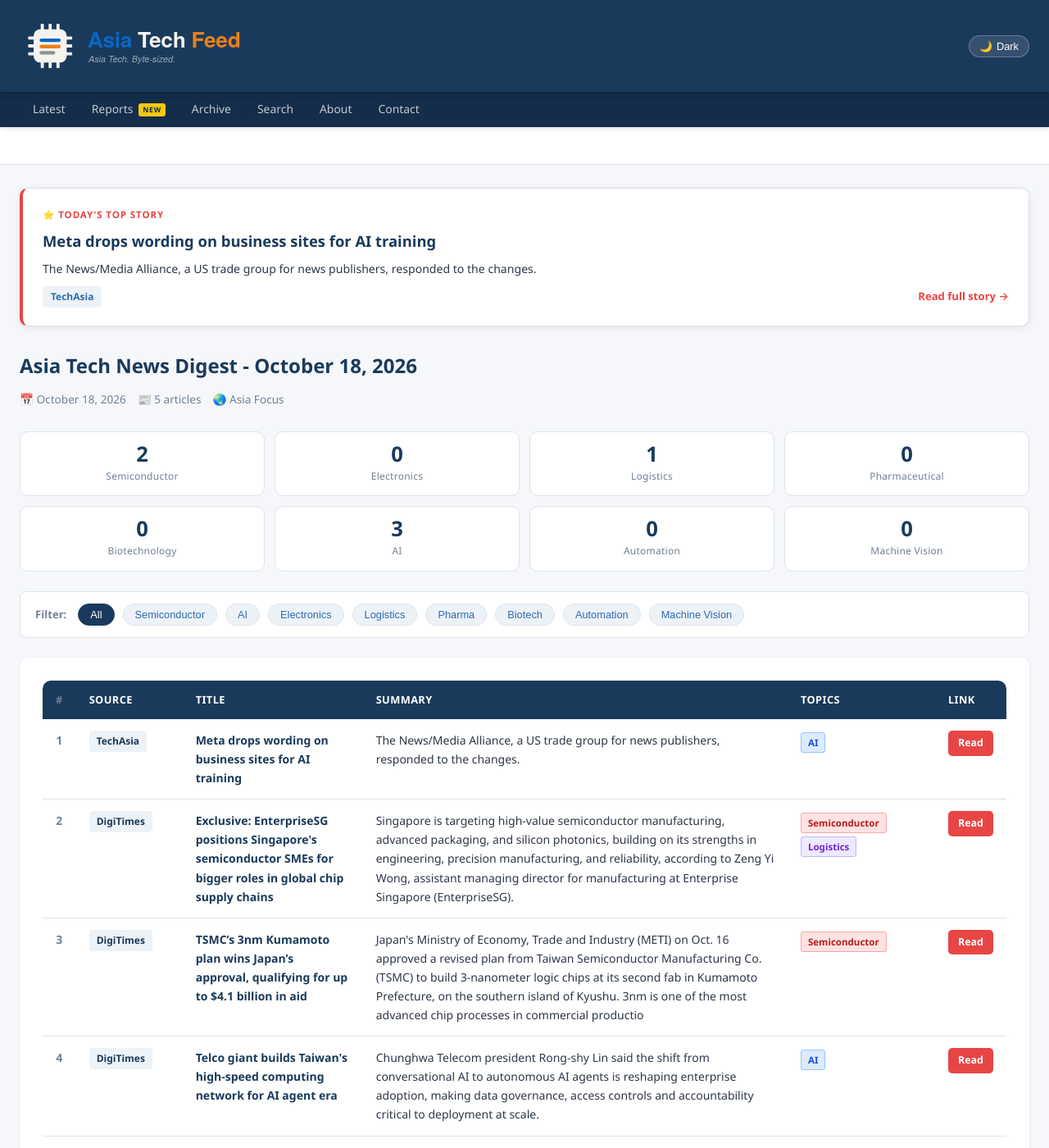
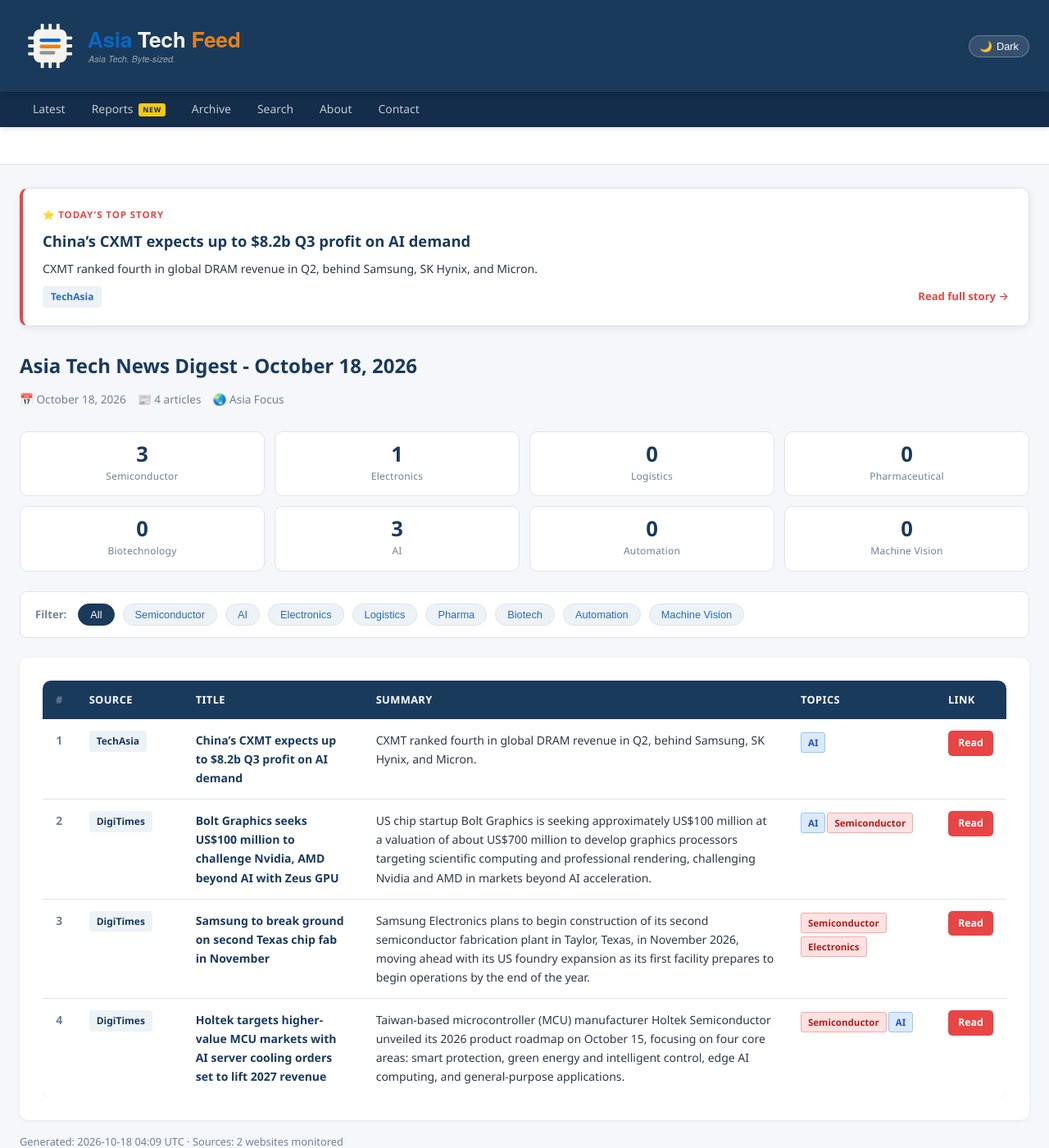
Before and after one commit to asiatechfeed/Asia-Tech-Feed, a Jekyll site: the page built from _posts/2026-10-18-asia-tech-news-digest.md, in a window 1280 px wide and 1400 px high. Shown: the whole window at 82% size. Built offline with Jekyll 4.4.1, drawn with Linux system fonts in a browser that asks for light colours; a script that is not in the unit is left out; some of the changed text lies outside the part shown.

Commit message:
📰 News digest 2026-10-18 (4 articles)

```diff
--- a/_data/seen_urls.json
+++ b/_data/seen_urls.json
@@ -197,5 +197,9 @@
   "d2c1e9de69": "2026-10-18",
   "b27feded9d": "2026-10-18",
   "7d2aa194d3": "2026-10-18",
-  "9ca633e300": "2026-10-18"
+  "9ca633e300": "2026-10-18",
+  "3bd3961e9f": "2026-10-18",
+  "574d04b768": "2026-10-18",
+  "35acf557d5": "2026-10-18",
+  "544410413e": "2026-10-18"
 }
--- a/_posts/2026-10-18-asia-tech-news-digest.md
+++ b/_posts/2026-10-18-asia-tech-news-digest.md
@@ -1,15 +1,15 @@
 ---
 layout: post
 title: "Asia Tech News Digest - October 18, 2026"
-date: 2026-10-18 08:58:44 +0800
-articles_count: 5
-sources_count: 3
-sources: ["DigiTimes", "NikkeiAsia", "TechAsia"]
+date: 2026-10-18 12:09:55 +0800
+articles_count: 4
+sources_count: 2
+sources: ["DigiTimes", "TechAsia"]
 csv_file: /assets/data/news-2026-10-18.tsv
-featured_title: "Meta drops wording on business sites for AI training"
-featured_url: "https://www.techinasia.com/meta-signs-gpu-capacity-deal-ai-firm-firmus"
+featured_title: "China\u2019s CXMT expects up to $8.2b Q3 profit on AI demand"
+featured_url: "https://www.techinasia.com/chinas-cxmt-reportedly-eyes-42b-ipo-in-2026"
 featured_source: "TechAsia"
-featured_summary: "The News/Media Alliance, a US trade group for news publishers, responded to the changes."
+featured_summary: "CXMT ranked fourth in global DRAM revenue in Q2, behind Samsung, SK Hynix, and Micron."
 featured_image: ""
 ---
 
@@ -28,42 +28,34 @@ featured_image: ""
 <tr>
   <td class="col-num">1</td>
   <td class="col-source"><span class="source-badge">TechAsia</span></td>
-  <td class="col-title"><span class="article-title">Meta drops wording on business sites for AI training</span></td>
-  <td class="col-summary">The News/Media Alliance, a US trade group for news publishers, responded to the changes.</td>
+  <td class="col-title"><span class="article-title">China’s CXMT expects up to $8.2b Q3 profit on AI demand</span></td>
+  <td class="col-summary">CXMT ranked fourth in global DRAM revenue in Q2, behind Samsung, SK Hynix, and Micron.</td>
   <td class="col-tags"><span class="tag ai">AI</span></td>
-  <td class="col-link"><a class="btn-link" href="https://www.techinasia.com/meta-signs-gpu-capacity-deal-ai-firm-firmus" target="_blank" rel="noopener">Read</a></td>
+  <td class="col-link"><a class="btn-link" href="https://www.techinasia.com/chinas-cxmt-reportedly-eyes-42b-ipo-in-2026" target="_blank" rel="noopener">Read</a></td>
 </tr>
 <tr>
   <td class="col-num">2</td>
   <td class="col-source"><span class="source-badge">DigiTimes</span></td>
-  <td class="col-title"><span class="article-title">Exclusive: EnterpriseSG positions Singapore's semiconductor SMEs for bigger roles in global chip supply chains</span></td>
-  <td class="col-summary">Singapore is targeting high-value semiconductor manufacturing, advanced packaging, and silicon photonics, building on its strengths in engineering, precision manufacturing, and reliability, according to Zeng Yi Wong, assistant managing director for manufacturing at Enterprise Singapore (EnterpriseSG).</td>
-  <td class="col-tags"><span class="tag semi">Semiconductor</span><span class="tag logis">Logistics</span></td>
-  <td class="col-link"><a class="btn-link" href="https://www.digitimes.com/news/a20261012PD215/manufacturing-equipment-packaging-testing-silicon.html" target="_blank" rel="noopener">Read</a></td>
+  <td class="col-title"><span class="article-title">Bolt Graphics seeks US$100 million to challenge Nvidia, AMD beyond AI with Zeus GPU</span></td>
+  <td class="col-summary">US chip startup Bolt Graphics is seeking approximately US$100 million at a valuation of about US$700 million to develop graphics processors targeting scientific computing and professional rendering, challenging Nvidia and AMD in markets beyond AI acceleration.</td>
+  <td class="col-tags"><span class="tag ai">AI</span><span class="tag semi">Semiconductor</span></td>
+  <td class="col-link"><a class="btn-link" href="https://www.digitimes.com/news/a20261016VL206/gpu-amd-nvidia-startup-manufacturing.html" target="_blank" rel="noopener">Read</a></td>
 </tr>
 <tr>
   <td class="col-num">3</td>
   <td class="col-source"><span class="source-badge">DigiTimes</span></td>
-  <td class="col-title"><span class="article-title">TSMC’s 3nm Kumamoto plan wins Japan’s approval, qualifying for up to $4.1 billion in aid</span></td>
-  <td class="col-summary">Japan's Ministry of Economy, Trade and Industry (METI) on Oct. 16 approved a revised plan from Taiwan Semiconductor Manufacturing Co. (TSMC) to build 3-nanometer logic chips at its second fab in Kumamoto Prefecture, on the southern island of Kyushu. 3nm is one of the most advanced chip processes in commercial productio</td>
-  <td class="col-tags"><span class="tag semi">Semiconductor</span></td>
-  <td class="col-link"><a class="btn-link" href="https://www.digitimes.com/news/a20261017VL200/fab-tsmc-chips-kumamoto-production.html" target="_blank" rel="noopener">Read</a></td>
+  <td class="col-title"><span class="article-title">Samsung to break ground on second Texas chip fab in November</span></td>
+  <td class="col-summary">Samsung Electronics plans to begin construction of its second semiconductor fabrication plant in Taylor, Texas, in November 2026, moving ahead with its US foundry expansion as its first facility prepares to begin operations by the end of the year.</td>
+  <td class="col-tags"><span class="tag semi">Semiconductor</span><span class="tag semi">Electronics</span></td>
+  <td class="col-link"><a class="btn-link" href="https://www.digitimes.com/news/a20261016VL214/samsung-texas-fab-expansion-production.html" target="_blank" rel="noopener">Read</a></td>
 </tr>
 <tr>
   <td class="col-num">4</td>
   <td class="col-source"><span class="source-badge">DigiTimes</span></td>
-  <td class="col-title"><span class="article-title">Telco giant builds Taiwan's high-speed computing network for AI agent era</span></td>
-  <td class="col-summary">Chunghwa Telecom president Rong-shy Lin said the shift from conversational AI to autonomous AI agents is reshaping enterprise adoption, making data governance, access controls and accountability critical to deployment at scale.</td>
-  <td class="col-tags"><span class="tag ai">AI</span></td>
-  <td class="col-link"><a class="btn-link" href="https://www.digitimes.com/news/a20261016PD239/cht-president-data-infrastructure-governance.html" target="_blank" rel="noopener">Read</a></td>
-</tr>
-<tr>
-  <td class="col-num">5</td>
-  <td class="col-source"><span class="source-badge">NikkeiAsia</span></td>
-  <td class="col-title"><span class="article-title">US and China must ensure AI dialogue is more than just hot air</span></td>
-  <td class="col-summary">US and China must ensure AI dialogue is more than just hot air</td>
-  <td class="col-tags"><span class="tag ai">AI</span></td>
-  <td class="col-link"><a class="btn-link" href="https://asia.nikkei.com/opinion/us-and-china-must-ensure-ai-dialogue-is-more-than-just-hot-air" target="_blank" rel="noopener">Read</a></td>
+  <td class="col-title"><span class="article-title">Holtek targets higher-value MCU markets with AI server cooling orders set to lift 2027 revenue</span></td>
+  <td class="col-summary">Taiwan-based microcontroller (MCU) manufacturer Holtek Semiconductor unveiled its 2026 product roadmap on October 15, focusing on four core areas: smart protection, green energy and intelligent control, edge AI computing, and general-purpose applications.</td>
+  <td class="col-tags"><span class="tag semi">Semiconductor</span><span class="tag ai">AI</span></td>
+  <td class="col-link"><a class="btn-link" href="https://www.digitimes.com/news/a20261016PD222/holtek-mcu-ai-server-cooling-2027.html" target="_blank" rel="noopener">Read</a></td>
 </tr>
 </tbody>
 </table>
```
Also changed, not shown: _digest_meta.json (+13 -19 lines), assets/data/news-2026-10-18.tsv (+4 -5 lines), assets/data/search-index.json.
